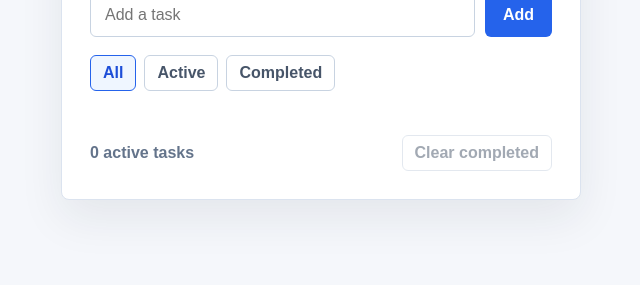
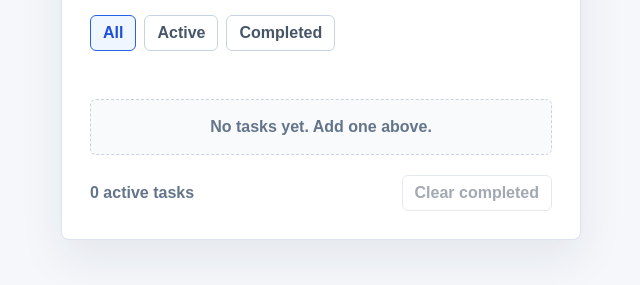
Before and after one commit to BUSISWABILIBILI/todo-list, a plain HTML site: page index.html in a window 1280 px wide. Shown: the part 373-658 px from the top of the page, without its empty margins (319-959 px from the left). Drawn offline with Linux system fonts and the light colour scheme.

Commit message:
Add empty states for todo filters

```diff
--- a/index.html
+++ b/index.html
@@ -41,6 +41,7 @@
         </div>
 
         <ul class="todo-list" id="todo-list" aria-label="Todo list"></ul>
+        <p class="empty-state" id="empty-state" hidden>No tasks yet.</p>
 
         <footer class="todo-footer">
           <p class="todo-count" id="todo-count">0 active tasks</p>
--- a/script.js
+++ b/script.js
@@ -4,6 +4,7 @@ const todoList = document.querySelector("#todo-list");
 const todoFilters = document.querySelector("#todo-filters");
 const todoCount = document.querySelector("#todo-count");
 const clearCompletedButton = document.querySelector("#clear-completed");
+const emptyState = document.querySelector("#empty-state");
 const storageKey = "todo-project-tasks";
 
 let todos = loadTodos();
@@ -54,10 +55,13 @@ clearCompletedButton.addEventListener("click", () => {
 function renderTodos() {
   todoList.innerHTML = "";
 
-  getFilteredTodos().forEach((todo) => {
+  const visibleTodos = getFilteredTodos();
+
+  visibleTodos.forEach((todo) => {
     todoList.append(createTodoItem(todo));
   });
 
+  updateEmptyState(visibleTodos.length);
   updateTodoFooter();
 }
 
@@ -141,3 +145,23 @@ function updateTodoFooter() {
   todoCount.textContent = `${activeCount} active ${taskLabel}`;
   clearCompletedButton.disabled = completedCount === 0;
 }
+
+function updateEmptyState(visibleCount) {
+  emptyState.hidden = visibleCount > 0;
+
+  if (visibleCount > 0) {
+    return;
+  }
+
+  if (todos.length === 0) {
+    emptyState.textContent = "No tasks yet. Add one above.";
+    return;
+  }
+
+  if (currentFilter === "active") {
+    emptyState.textContent = "No active tasks.";
+    return;
+  }
+
+  emptyState.textContent = "No completed tasks.";
+}
--- a/styles.css
+++ b/styles.css
@@ -171,6 +171,17 @@ h1 {
   background: #ffe4e6;
 }
 
+.empty-state {
+  margin: 24px 0 0;
+  border: 1px dashed #c8d3e1;
+  border-radius: 6px;
+  padding: 18px;
+  background: #f8fafc;
+  color: #64748b;
+  font-weight: 700;
+  text-align: center;
+}
+
 .todo-footer {
   display: flex;
   align-items: center;
```
Also changed, not shown: README.md.
